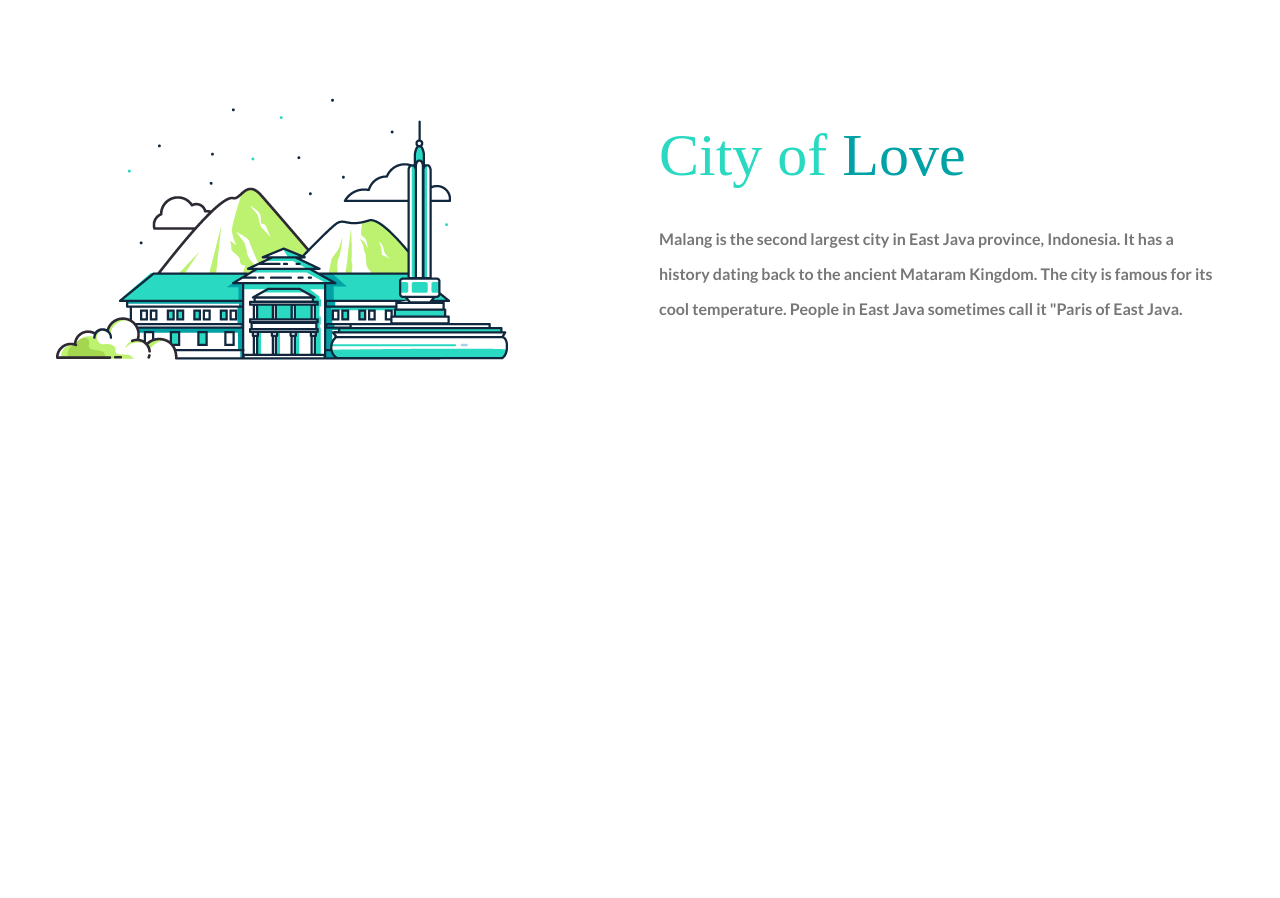
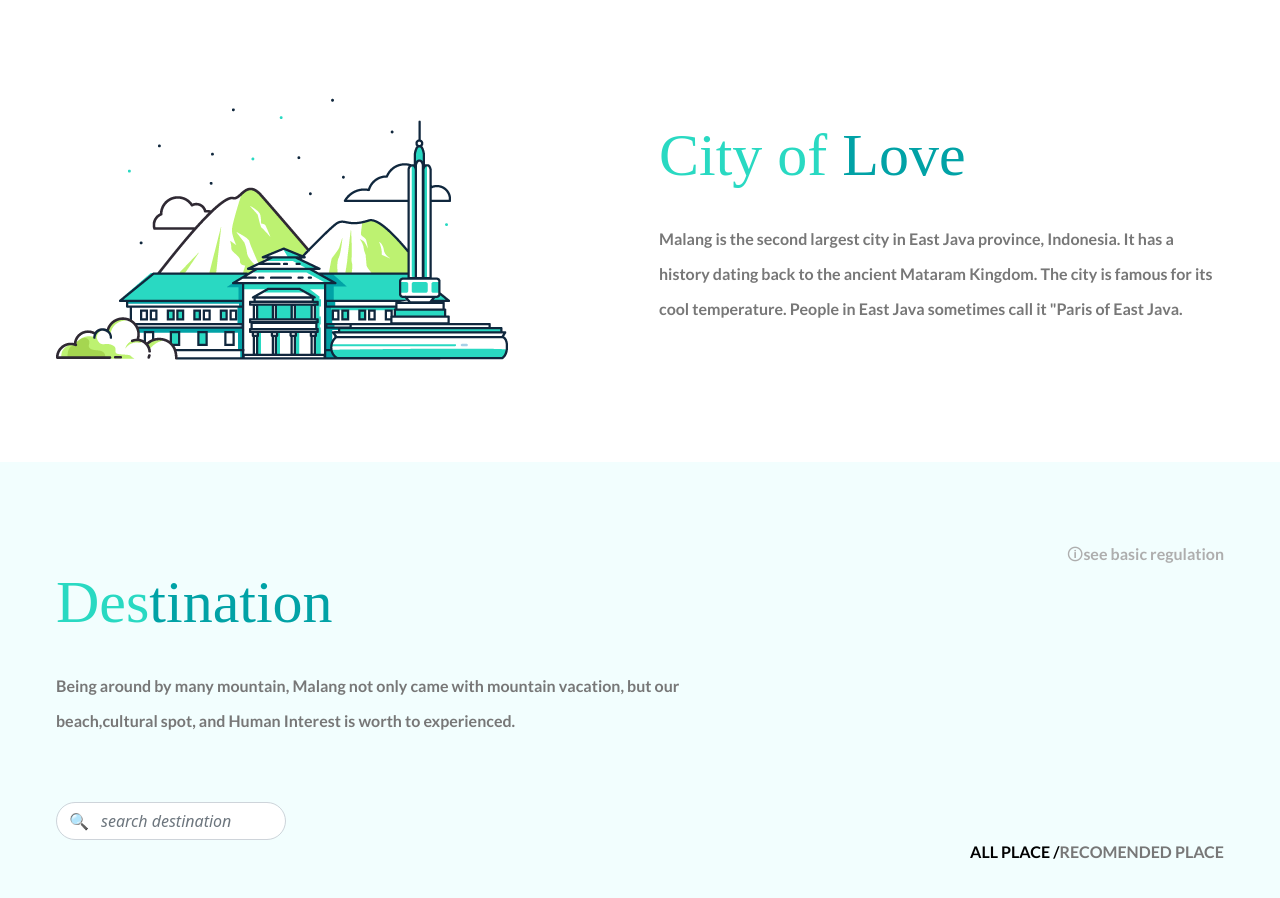
Before and after one commit to Atai225/Design, a website: page pug/index.pug in a window 1280 px wide. Shown: the part 802-1700 px from the top of the page. Before the commit the page ends 1264 px from the top, so only its background shows below. Drawn offline with nearby package versions, Linux system fonts and the light colour scheme; files that its build step writes are made by us from their sources; a web font is replaced by a local one.

Commit message:
Destination is done

```diff
--- a/pug/includes/_main.pug
+++ b/pug/includes/_main.pug
@@ -1,8 +1,25 @@
 main.main
+	.block--white
+		.container
+			div.section.city
+				img.city__img.img(src="../img/city.png" alt="")
+				.city__info
+					h2.section__title City of
+						span.title--greenish Love
+					p.section__text Malang is the second largest city in East Java province, Indonesia. It has a history dating back to the ancient Mataram Kingdom. The city is famous for its cool temperature. People in East Java sometimes call it "Paris of East Java.
+
 	.container
-		section.section.city
-			img.city__img.img(src="../img/city.png", alt="")
-			.city__info
-				h2.section__title City of
-					span.title--greenish Love
-				p.section__text Malang is the second largest city in East Java province, Indonesia. It has a history dating back to the ancient Mataram Kingdom. The city is famous for its cool temperature. People in East Java sometimes call it "Paris of East Java.
+		section.section.dest
+			.dest__info
+				.dest__info--top
+					a.more-info  see basic regulation
+					h2.section__title Des
+						span.title--greenish tination
+				p.section__text.dest__text Being around by many mountain, Malang not only came with mountain vacation, but our beach,cultural spot, and Human Interest is worth to experienced.
+				.dest__info--bottom
+					form.d-flex.search
+						input.form.form-control.me-2.rounded-pill(type='search' placeholder='search destination' aria-label='Search')
+						button.btn.search__btn(type='submit')
+						//- i.bi.bi-search
+					p.recomend All place /
+						span.title--gray Recomended place
--- a/scss/_section1.scss
+++ b/scss/_section1.scss
@@ -1,3 +1,9 @@
+.main{
+	background-color: #f2fefe;
+}
+.block--white{
+	background-color: white
+}
 .city{
 	@extend %flex_center;
 	background-color: rgba(255, 255, 255, 0.514);
--- /dev/null
+++ b/scss/section2.scss
@@ -0,0 +1,61 @@
+.dest{
+	padding: 5rem 0;
+	&__text{
+		max-width: 41.875rem;
+	}
+}
+.dest__info--top{
+	display: flex;
+	flex-direction: column;
+}
+.more-info::before{
+	content: "🛈";
+}
+.more-info{
+	@include text(16px,#aeaeae,500,none,$fontlato);
+	cursor: pointer;
+	display: flex;
+	align-self: end;
+}
+.more-info:hover{
+	color: rgb(78, 78, 78);
+}
+.form{
+	position: relative;
+	width: 230px;
+}
+.search__btn{
+	position: absolute;
+}
+.search__btn::before{
+	content: "🔍";
+	// content: url(https://cdn-icons.flaticon.com/png/128/2811/premium/2811790.png?token=exp=1638721626~hmac=59faa5b9d1a55db5db2c71ce2d33a6db);
+}
+::placeholder{
+	font-style: italic;
+	padding-left: 2rem;
+}
+.dest__info--bottom{
+	display: flex;
+	flex-direction: column;
+	margin-top: 4rem;
+}
+.recomend{
+	@include text(16px,black,900,none,$fontlato,$transform: uppercase);
+	cursor: pointer;
+	display: flex;
+	align-self: end;
+}
+.title--gray{
+	color: #777;
+}
+@include media(575px){
+	.recomend{
+		margin-top: 1rem;
+		align-self: start;
+	}
+	.more-info{
+		margin-bottom: 1rem;
+		align-self: start;
+	}
+}
--- a/scss/style.scss
+++ b/scss/style.scss
@@ -5,4 +5,5 @@
 @import './_base.sass';
 @import './_navbar.scss';
 @import './_header.scss';
-@import './section1.scss'
+@import './section1.scss';
+@import './section2.scss';
```
Also changed, not shown: css/section2.css (added), css/style.css, html/index.html, img/info.svg (added), img/search.svg (added), 2 other files.
